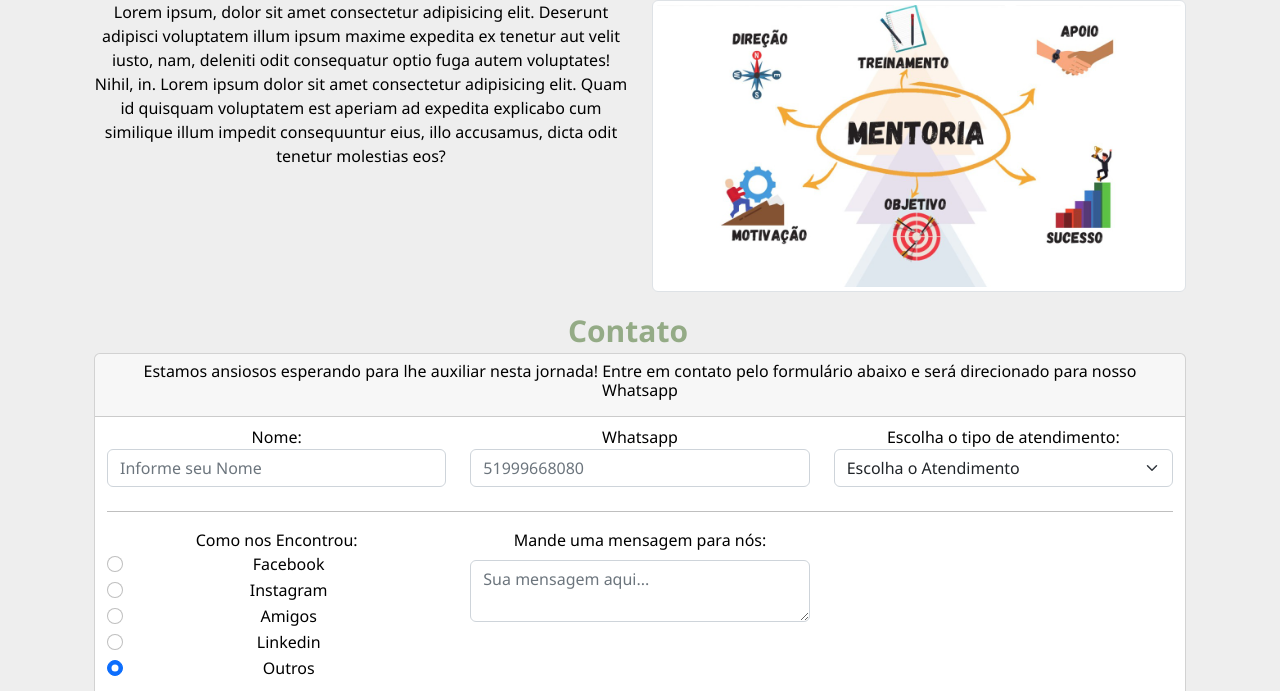
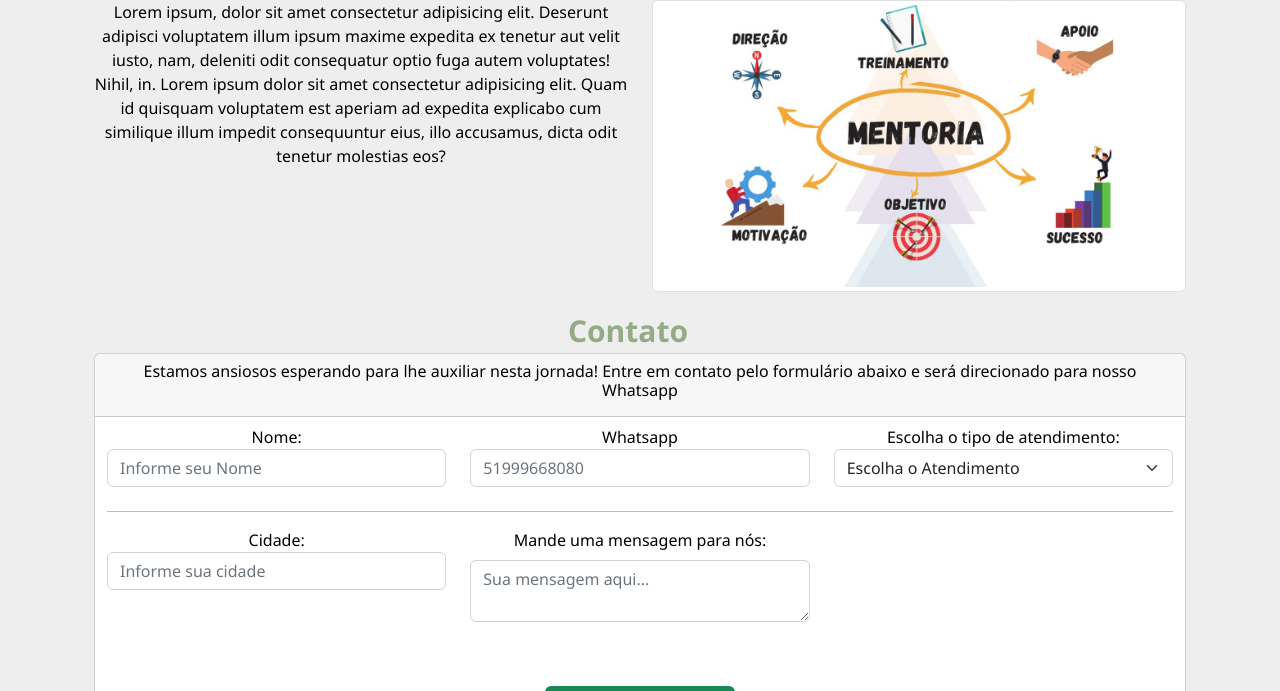
Before and after one commit to WagnerGeroldi/bcprofiler, a plain HTML site: page index.html in a window 1280 px wide. Shown: the part 795-1486 px from the top of the page. Drawn offline with nearby package versions, Linux system fonts and the light colour scheme.

Commit message:
ajustes input

```diff
--- a/index.html
+++ b/index.html
@@ -23,10 +23,7 @@
       integrity="sha256-H+K7U5CnXl1h5ywQfKtSj8PCmoN9aaq30gDh27Xc0jk="
       crossorigin="anonymous"
     ></script>
-    <link
-      rel="stylesheet"
-      href="https://cdnjs.cloudflare.com/ajax/libs/font-awesome/4.7.0/css/font-awesome.min.css"
-    />
+    <link rel="stylesheet" href="https://cdnjs.cloudflare.com/ajax/libs/font-awesome/4.7.0/css/font-awesome.min.css">
     <link href="https://unpkg.com/aos@2.3.1/dist/aos.css" rel="stylesheet" />
     <script src="https://unpkg.com/aos@2.3.1/dist/aos.js"></script>
     <title>BC Profiler | Desenvolvimento Humano</title>
@@ -160,6 +157,7 @@
                         </label>
                         <input
                           type="text"
+                          required
                           class="form-control mb-2"
                           id="nome"
                           placeholder="Informe seu Nome"
@@ -173,6 +171,7 @@
                         </label>
                         <input
                           type="number"
+                          required
                           class="form-control"
                           id="whats"
                           placeholder="51999668080"
@@ -187,11 +186,12 @@
                         <select
                           name=""
                           id="atendimento"
+                          required
                           class="form-select mb-2"
                         >
-                          <option value="mentoria">Mentoria</option>
-                          <option value="gestao">Gestão Empresarial</option>
-                          <option value="marketing">Marketing</option>
+                          <option value="Mentoria">Mentoria</option>
+                          <option value="Gestão Empresarial">Gestão Empresarial</option>
+                          <option value="Marketing">Marketing</option>
                           <option value="o4">opção 4</option>
                           <option selected value="C0">
                             Escolha o Atendimento
@@ -204,82 +204,17 @@
                   <div class="row row-form">
                     <div class="col-12 col-md-4">
                       <div class="form-group">
-                        <label htmlFor="linguagem" class="text-purple">
-                          Como nos Encontrou:
+                        <label htmlFor="nome" class="text-purple ">
+                          Cidade:
                         </label>
-                        <div class="form-check">
                         <input
-                            class="form-check-input"
-                            type="radio"
-                            name="flexRadioDefault"
-                            id="flexRadioDefault1"
+                          type="text"
+                          class="form-control mb-2"
+                          id="cidade"
+                          placeholder="Informe sua cidade"
+                          required
                         />
-                          <label
-                            class="form-check-label"
-                            htmlFor="flexRadioDefault1"
-                          >
-                            Facebook
-                          </label>
-                        </div>
-                        <div class="form-check">
-                          <input
-                            class="form-check-input"
-                            type="radio"
-                            name="flexRadioDefault"
-                            id="flexRadioDefault2"
-                            checked
-                          />
-                          <label
-                            class="form-check-label"
-                            htmlFor="flexRadioDefault2"
-                          >
-                            Instagram
-                          </label>
-                        </div>
-                        <div class="form-check">
-                          <input
-                            class="form-check-input"
-                            type="radio"
-                            name="flexRadioDefault"
-                            id="flexRadioDefault1"
-                          />
-                          <label
-                            class="form-check-label"
-                            htmlFor="flexRadioDefault1"
-                          >
-                            Amigos
-                          </label>
-                        </div>
-                        <div class="form-check">
-                          <input
-                            class="form-check-input"
-                            type="radio"
-                            name="flexRadioDefault"
-                            id="flexRadioDefault2"
-                            checked
-                          />
-                          <label
-                            class="form-check-label"
-                            htmlFor="flexRadioDefault2"
-                          >
-                            Linkedin
-                          </label>
-                        </div>
-                        <div class="form-check">
-                          <input
-                            class="form-check-input"
-                            type="radio"
-                            name="flexRadioDefault"
-                            id="flexRadioDefault2"
-                            checked
-                          />
-                          <label
-                            class="form-check-label"
-                            htmlFor="flexRadioDefault2"
-                          >
-                            Outros
-                          </label>
-                        </div>
+
                         </div>
                       </div>
                       <div class="col-12 col-md-4 mb-3">
@@ -296,12 +231,13 @@
 
                       ></textarea>
                     </div>
+                  </div>
                     <div class="col-12 mt-md-5">
                       <button
-                        class="btn bg-dark text-white mx-auto d-block mb-4"
+                        class="btn bg-success text-white mx-auto d-block mb-4"
                         type="submit"
                       >
-                        Enviar
+                        Enviar no Whatsapp <i class="fa fa-whatsapp" aria-hidden="true"></i>
                       </button>
                     </div>
                   </div>
--- a/index.js
+++ b/index.js
@@ -6,13 +6,14 @@ function redirectToWhatsApp(event) {
     var whats = document.getElementById("whats").value;
     var atendimento = document.getElementById("atendimento").value;
     var texto = document.getElementById("texto").value;
-
+    var cidade = document.getElementById("cidade").value;
     // Seu número de telefone no formato internacional (ex: 55 DDD Número, sem + ou 00)
     var numeroTelefone = "5551997600239"; // Substitua pelo seu número
 
     // Formata a mensagem com os dados coletados. Use %0a para quebra de linha.
     var textoMensagem = "Olá, meu nome é: " + nome +
                         " Meu Whats para contato é : " + whats +
+                                                " Sou da cidade de : " + cidade +
                         " Gostaria de atendimento para : " + atendimento +
                         " Mensagem: " + texto;
 
```
Lines whose indentation alone changed are shown as unchanged.
